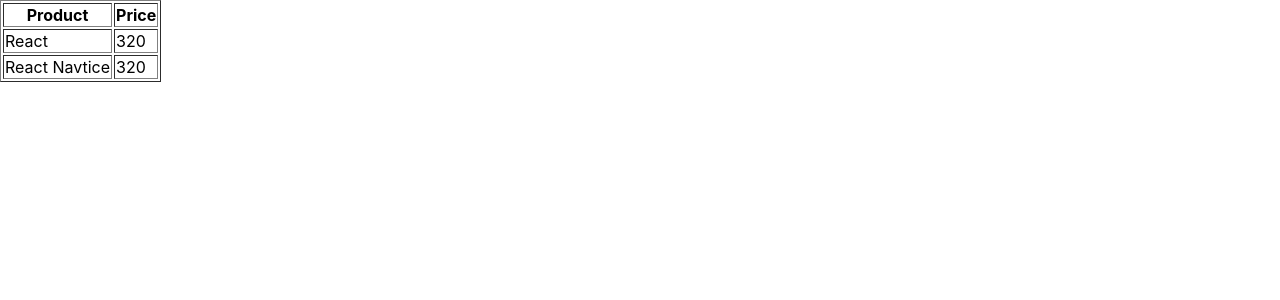
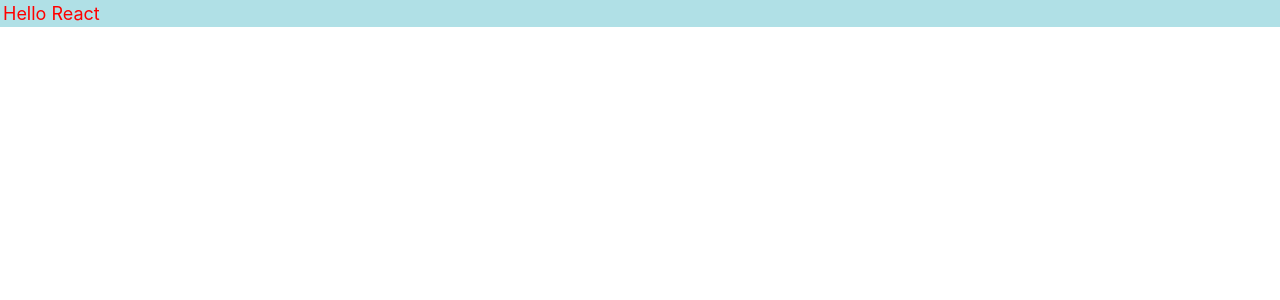
Before and after one commit to ZenJO204/app1, a React (Create React App) app: page / in a window 1280 px wide. Shown: the top 300 px of the page. Built offline with nearby package versions, Linux system fonts and the light colour scheme.

Commit message:
Update App.js

```diff
--- a/src/App.js
+++ b/src/App.js
@@ -2,22 +2,13 @@
 import './App.css';
 
 function App() {
-  return (
-   <table border="1">
-      <tr>
-        <th>Product</th>
-        <th>Price</th>
-      </tr>
-      <tr>
-        <td>React</td>
-        <td>320</td>
-      </tr>
-      <tr>
-        <td>React Navtice</td>
-        <td>320</td>
-      </tr>
-   </table>
-  );
+  const divStyle = {
+    color: 'red',
+    backgroundColor: 'powderblue',
+    fontSize: 'large',
+    padding: '3px'
+  };
+  return <div style={divStyle}>Hello React</div>
 }
 
 export default App;
```
